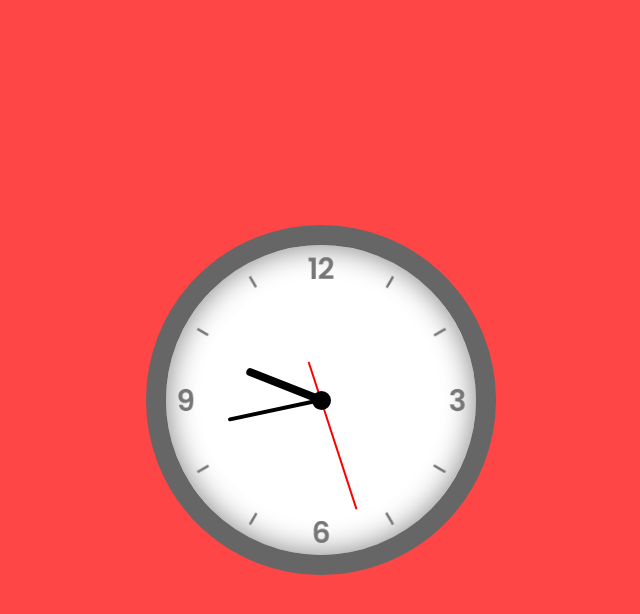
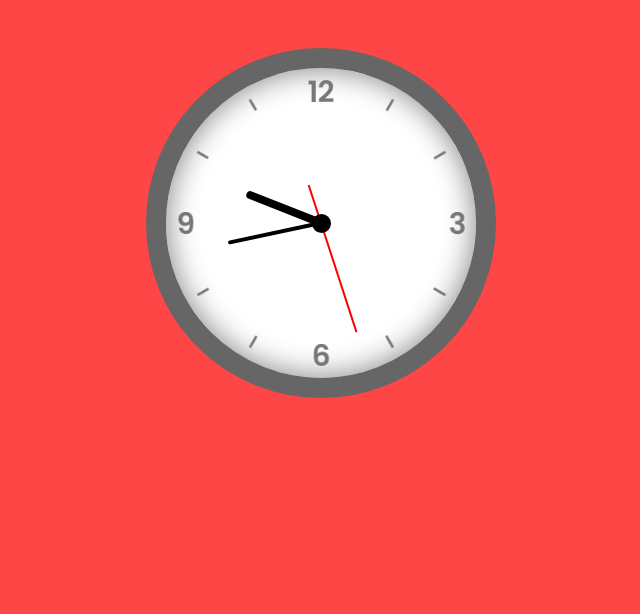
Before and after one commit to antonohman/analogue-clock, a website: page index.html in a window 1280 px wide. Shown: the whole page, without its empty margins (319-959 px from the left). Drawn offline with Linux system fonts and the light colour scheme.

Commit message:
Moved clock more towards the top

```diff
--- a/style/style.css
+++ b/style/style.css
@@ -7,12 +7,12 @@
 body {
     display: flex;
     justify-content: center;
-    align-items: center;
     min-height: 100vh;
     background: rgb(255, 70, 70);
 }
 
 .clock {
+    margin-top: 3rem;
     width: 21.875rem;
     height: 21.875rem;
     display: flex;
```
